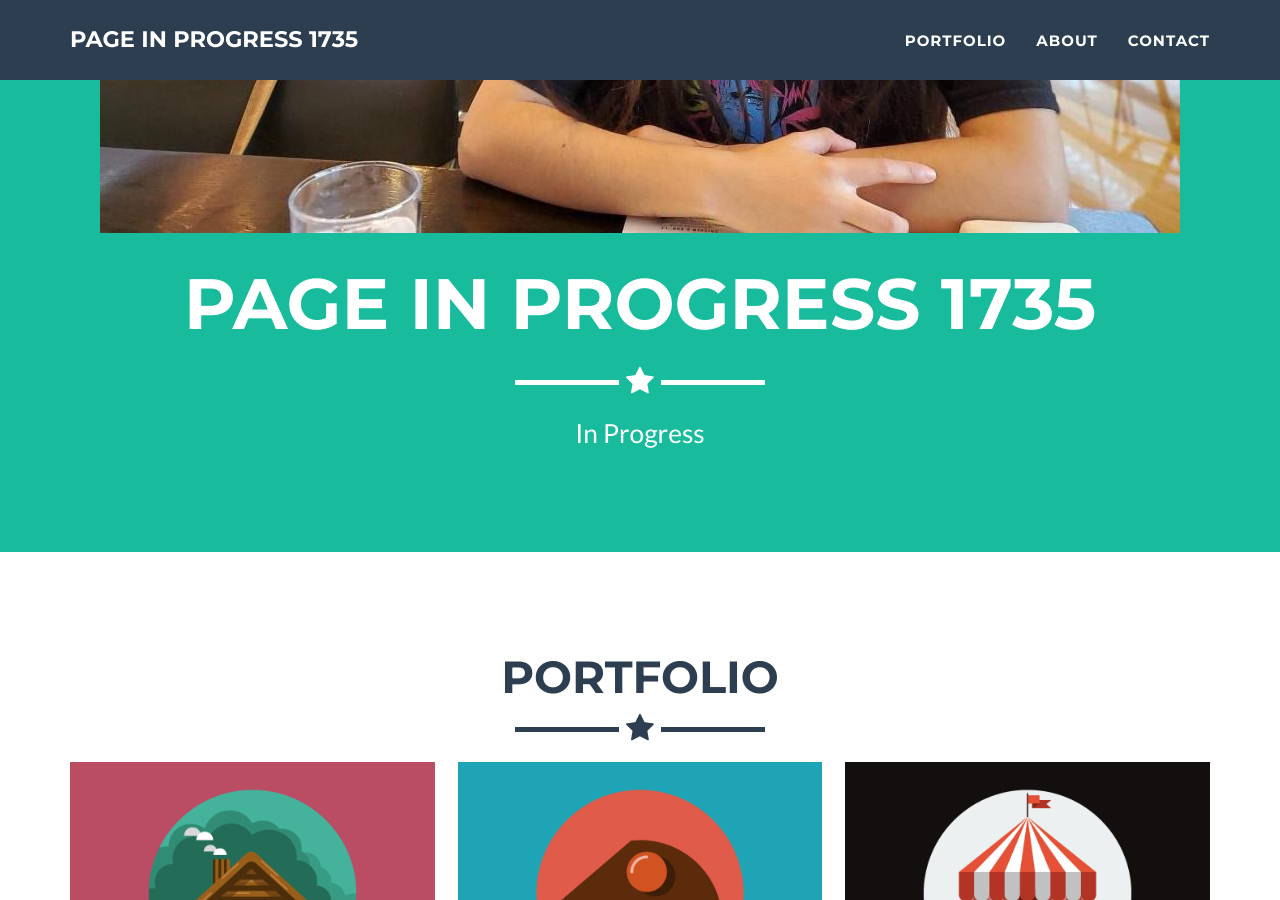
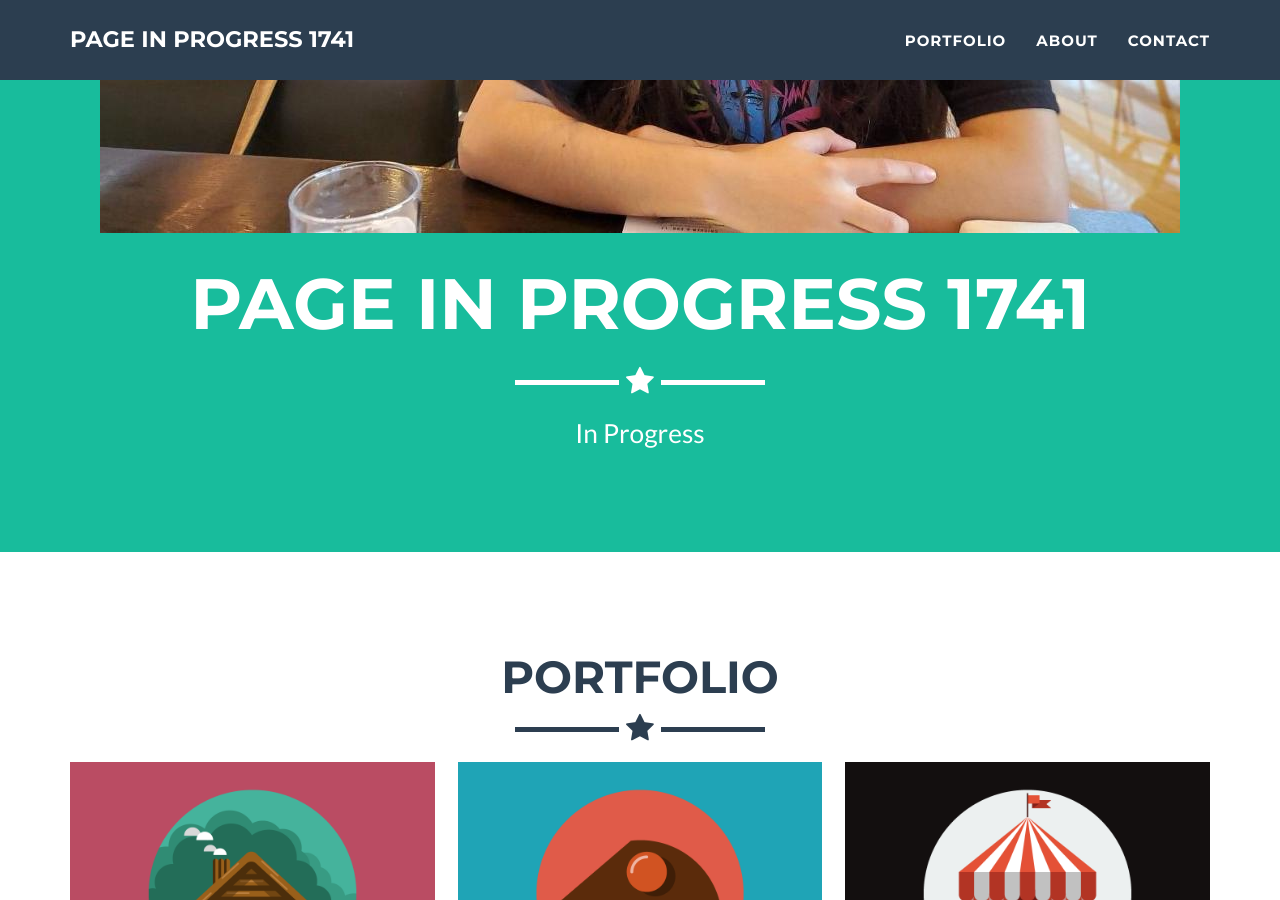
Before and after one commit to ash-chin/ash-chin.github.io, a Jekyll site: the page built from _posts/2014-07-18-project-1.markdown, in a window 1280 px wide and 900 px high, scrolled down 777 px. Built offline with Jekyll 4.4.1, drawn with Linux system fonts in a browser that asks for light colours.

Commit message:
Update _config.yml

```diff
--- a/_config.yml
+++ b/_config.yml
@@ -1,5 +1,5 @@
 # Site settings
-title: Page in Progress 1735
+title: Page in Progress 1741
 email: your-email@domain.com
 url: https://github.com/jeromelachaud/freelancer-theme
 description: "Write an awesome description for your new site here. You can edit this line in _config.yml. It will appear in your document head meta (for Google search results) and in your feed.xml site description."
```
